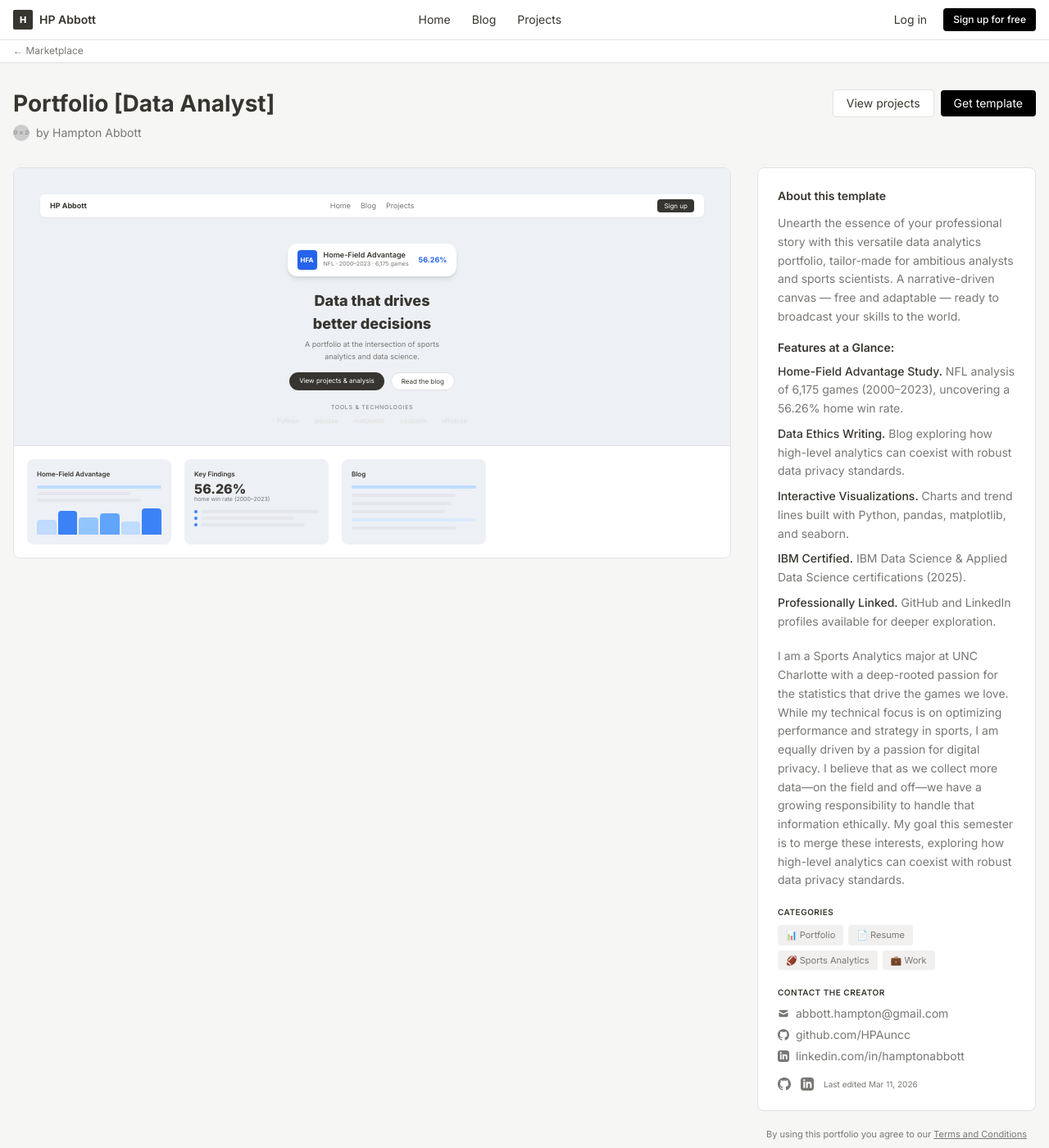
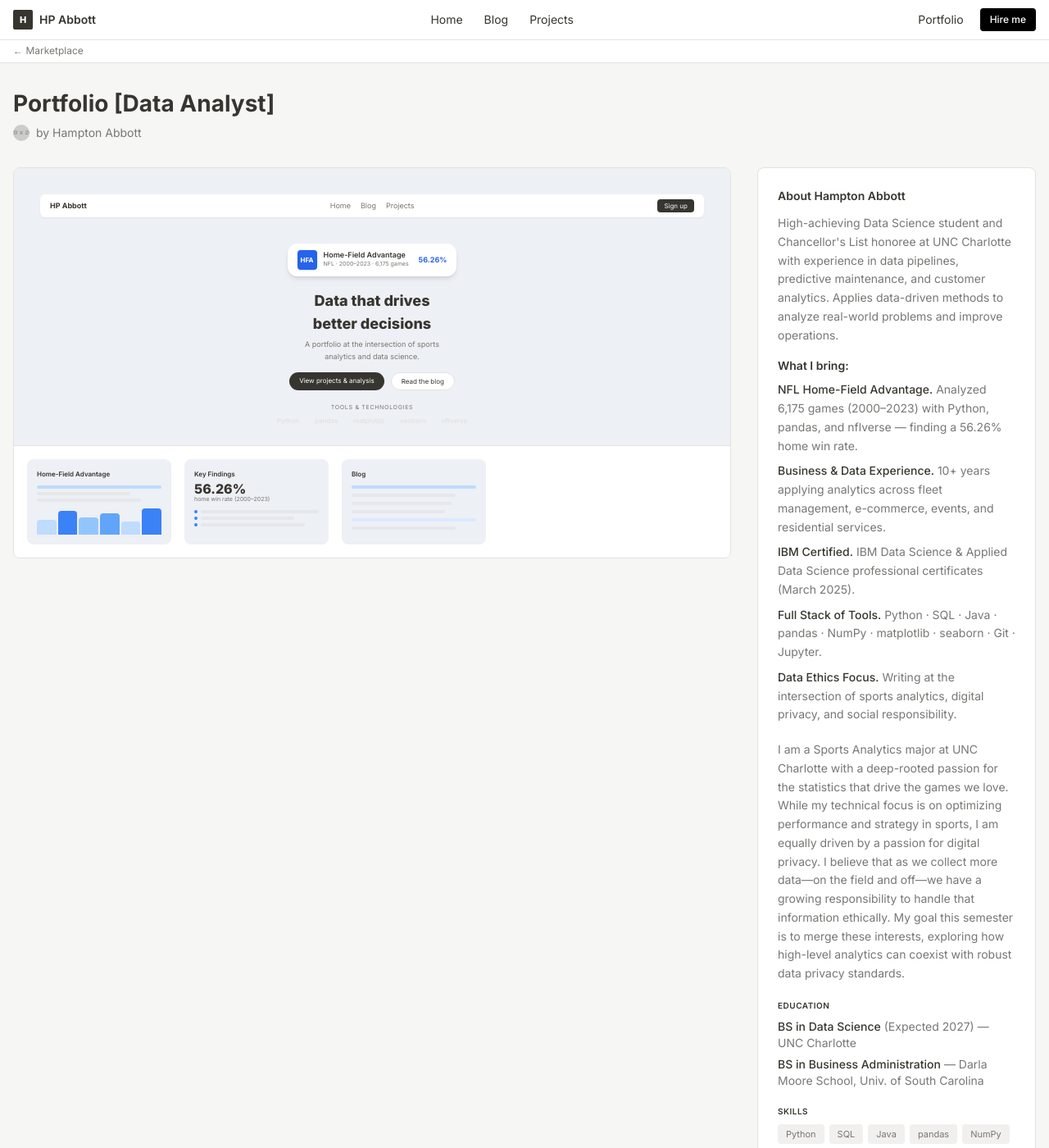
Before and after one commit to HPAuncc/HPAuncc.github.io, a Jekyll site: the page built from index.html, in a window 1280 px wide and 1400 px high. Shown: the whole window at 82% size. Built offline with Jekyll 4.4.1, drawn with Linux system fonts in a browser that asks for light colours; nearby versions of some CDN libraries; some of the changed text lies outside the part shown.

Commit message:
Replace template content with Hampton's real personal info
- Remove View projects / Get template buttons
- Nav: Log in → Portfolio, Sign up for free → Hire me (mailto)
- About panel: real profile statement from resume + real skills + education
- Skills tags: Python, SQL, Java, pandas, NumPy, matplotlib, seaborn, Git, Jupyter, VS Code
- Education: BS Data Science (UNCC 2027) + BS Business Admin (USC)
- Contact: real email, GitHub, LinkedIn
- Remove fake Terms & Conditions note
- Ratings & Reviews → Research & Writing with real stat sidebar (56.26% / 6,175 games)
- Remove all fake star ratings
- Resume/CV card → LinkedIn profile card
- "Browse 18 projects" → "All projects"
- Remove all "Free" labels from cards, replaced with real dates
- "More like this" → "Latest Writing"
- Dark CTA: "Become a creator" → "Let's work together" + real contact CTA
- Letter greeting: "Dear business owner" → "Dear recruiter"
- Footer: Company → Navigate with real links

Co-Authored-By: Claude Sonnet 4.6 <noreply@anthropic.com>

```diff
--- a/index.html
+++ b/index.html
@@ -51,10 +51,10 @@ layout: null
         <a href="/projects" class="px-3 py-1 hl rounded transition-colors">Projects</a>
       </div>
       <div class="flex items-center gap-2 text-sm">
-        <a href="/blog" class="px-3 py-1 text-[#37352f] hl rounded transition-colors hidden sm:block">Log in</a>
-        <a href="https://github.com/HPAuncc" target="_blank" rel="noopener"
+        <a href="/projects" class="px-3 py-1 text-[#37352f] hl rounded transition-colors hidden sm:block">Portfolio</a>
+        <a href="mailto:abbott.hampton@gmail.com"
            class="bg-black text-white text-xs font-medium px-3 py-1.5 rounded hover:bg-gray-800 transition-colors">
-          Sign up for free
+          Hire me
         </a>
       </div>
     </div>
@@ -79,16 +79,6 @@ layout: null
             <img src="https://placehold.co/20x20/37352f/ffffff?text=H" alt="Hampton Abbott" class="w-5 h-5 rounded-full" />
             <span class="text-sm text-[#787774]">by Hampton Abbott</span>
           </div>
-        </div>
-        <div class="flex items-center gap-2 flex-shrink-0">
-          <a href="/projects"
-             class="text-sm border border-[#e3e2e0] bg-white px-4 py-1.5 rounded text-[#37352f] hl transition-colors">
-            View projects
-          </a>
-          <a href="https://github.com/HPAuncc" target="_blank" rel="noopener"
-             class="text-sm bg-black text-white px-4 py-1.5 rounded hover:bg-gray-800 transition-colors">
-            Get template
-          </a>
         </div>
       </div>
 
@@ -183,21 +173,21 @@ layout: null
         <!-- RIGHT: About panel -->
         <div class="space-y-5">
           <div class="bg-white border border-[#e3e2e0] rounded-lg p-6">
-            <h2 class="text-sm font-semibold text-[#37352f] mb-3">About this template</h2>
+            <h2 class="text-sm font-semibold text-[#37352f] mb-3">About Hampton Abbott</h2>
 
             <p class="text-sm text-[#787774] leading-relaxed mb-4">
-              Unearth the essence of your professional story with this versatile data analytics portfolio,
-              tailor-made for ambitious analysts and sports scientists. A narrative-driven canvas — free and
-              adaptable — ready to broadcast your skills to the world.
+              High-achieving Data Science student and Chancellor's List honoree at UNC Charlotte with experience in
+              data pipelines, predictive maintenance, and customer analytics. Applies data-driven methods to
+              analyze real-world problems and improve operations.
             </p>
 
-            <p class="text-sm font-semibold text-[#37352f] mb-2">Features at a Glance:</p>
+            <p class="text-sm font-semibold text-[#37352f] mb-2">What I bring:</p>
             <ul class="space-y-2 text-sm text-[#787774] mb-5 leading-relaxed">
-              <li><span class="font-medium text-[#37352f]">Home-Field Advantage Study.</span> NFL analysis of 6,175 games (2000–2023), uncovering a 56.26% home win rate.</li>
-              <li><span class="font-medium text-[#37352f]">Data Ethics Writing.</span> Blog exploring how high-level analytics can coexist with robust data privacy standards.</li>
-              <li><span class="font-medium text-[#37352f]">Interactive Visualizations.</span> Charts and trend lines built with Python, pandas, matplotlib, and seaborn.</li>
-              <li><span class="font-medium text-[#37352f]">IBM Certified.</span> IBM Data Science &amp; Applied Data Science certifications (2025).</li>
-              <li><span class="font-medium text-[#37352f]">Professionally Linked.</span> GitHub and LinkedIn profiles available for deeper exploration.</li>
+              <li><span class="font-medium text-[#37352f]">NFL Home-Field Advantage.</span> Analyzed 6,175 games (2000–2023) with Python, pandas, and nflverse — finding a 56.26% home win rate.</li>
+              <li><span class="font-medium text-[#37352f]">Business &amp; Data Experience.</span> 10+ years applying analytics across fleet management, e-commerce, events, and residential services.</li>
+              <li><span class="font-medium text-[#37352f]">IBM Certified.</span> IBM Data Science &amp; Applied Data Science professional certificates (March 2025).</li>
+              <li><span class="font-medium text-[#37352f]">Full Stack of Tools.</span> Python · SQL · Java · pandas · NumPy · matplotlib · seaborn · Git · Jupyter.</li>
+              <li><span class="font-medium text-[#37352f]">Data Ethics Focus.</span> Writing at the intersection of sports analytics, digital privacy, and social responsibility.</li>
             </ul>
 
             <p class="text-sm text-[#787774] leading-relaxed mb-5">
@@ -208,17 +198,30 @@ layout: null
               how high-level analytics can coexist with robust data privacy standards.
             </p>
 
-            <!-- Categories -->
-            <p class="text-[10px] font-semibold text-[#37352f] uppercase tracking-wider mb-2">Categories</p>
-            <div class="flex flex-wrap gap-1.5 mb-5">
-              <span class="text-[11px] bg-[#f1f0ef] text-[#787774] px-2.5 py-1 rounded">📊 Portfolio</span>
-              <span class="text-[11px] bg-[#f1f0ef] text-[#787774] px-2.5 py-1 rounded">📄 Resume</span>
-              <span class="text-[11px] bg-[#f1f0ef] text-[#787774] px-2.5 py-1 rounded">🏈 Sports Analytics</span>
-              <span class="text-[11px] bg-[#f1f0ef] text-[#787774] px-2.5 py-1 rounded">💼 Work</span>
+            <!-- Education -->
+            <p class="text-[10px] font-semibold text-[#37352f] uppercase tracking-wider mb-2">Education</p>
+            <div class="space-y-1.5 text-sm text-[#787774] mb-5">
+              <div><span class="font-medium text-[#37352f]">BS in Data Science</span> (Expected 2027) — UNC Charlotte</div>
+              <div><span class="font-medium text-[#37352f]">BS in Business Administration</span> — Darla Moore School, Univ. of South Carolina</div>
             </div>
 
-            <!-- Contact the creator -->
-            <p class="text-[10px] font-semibold text-[#37352f] uppercase tracking-wider mb-2">Contact the creator</p>
+            <!-- Skills tags -->
+            <p class="text-[10px] font-semibold text-[#37352f] uppercase tracking-wider mb-2">Skills</p>
+            <div class="flex flex-wrap gap-1.5 mb-5">
+              <span class="text-[11px] bg-[#f1f0ef] text-[#787774] px-2.5 py-1 rounded">Python</span>
+              <span class="text-[11px] bg-[#f1f0ef] text-[#787774] px-2.5 py-1 rounded">SQL</span>
+              <span class="text-[11px] bg-[#f1f0ef] text-[#787774] px-2.5 py-1 rounded">Java</span>
+              <span class="text-[11px] bg-[#f1f0ef] text-[#787774] px-2.5 py-1 rounded">pandas</span>
+              <span class="text-[11px] bg-[#f1f0ef] text-[#787774] px-2.5 py-1 rounded">NumPy</span>
+              <span class="text-[11px] bg-[#f1f0ef] text-[#787774] px-2.5 py-1 rounded">matplotlib</span>
+              <span class="text-[11px] bg-[#f1f0ef] text-[#787774] px-2.5 py-1 rounded">seaborn</span>
+              <span class="text-[11px] bg-[#f1f0ef] text-[#787774] px-2.5 py-1 rounded">Git / GitHub</span>
+              <span class="text-[11px] bg-[#f1f0ef] text-[#787774] px-2.5 py-1 rounded">Jupyter</span>
+              <span class="text-[11px] bg-[#f1f0ef] text-[#787774] px-2.5 py-1 rounded">VS Code</span>
+            </div>
+
+            <!-- Contact -->
+            <p class="text-[10px] font-semibold text-[#37352f] uppercase tracking-wider mb-2">Contact</p>
             <div class="space-y-1.5 text-sm text-[#787774] mb-4">
               <div class="flex items-center gap-2">
                 <svg class="w-3.5 h-3.5 flex-shrink-0" fill="currentColor" viewBox="0 0 20 20"><path d="M2.003 5.884L10 9.882l7.997-3.998A2 2 0 0016 4H4a2 2 0 00-1.997 1.884z"/><path d="M18 8.118l-8 4-8-4V14a2 2 0 002 2h12a2 2 0 002-2V8.118z"/></svg>
@@ -246,58 +249,50 @@ layout: null
             </div>
           </div>
 
-          <!-- Terms note -->
-          <p class="text-[11px] text-[#787774] text-center">
-            By using this portfolio you agree to our
-            <a href="#" class="underline hover:text-[#37352f]">Terms and Conditions</a>
-          </p>
         </div>
       </div>
     </div>
   </div>
 
-  <!-- ─── RATINGS & REVIEWS ─── -->
+  <!-- ─── RESEARCH & WRITING ─── -->
   <div class="border-t border-[#e3e2e0]">
     <div class="max-w-screen-xl mx-auto px-4 py-10">
-      <h2 class="text-xl font-bold text-[#37352f] mb-6">Ratings &amp; Reviews</h2>
+      <div class="flex items-center justify-between mb-6">
+        <h2 class="text-xl font-bold text-[#37352f]">Research &amp; Writing</h2>
+        <a href="/blog" class="text-sm text-[#787774] hover:underline">All posts →</a>
+      </div>
       <div class="flex flex-col md:flex-row gap-10 md:gap-16">
 
-        <!-- Overall score -->
-        <div class="flex-shrink-0">
-          <div class="text-5xl font-black text-[#37352f] leading-none mb-1">4.9</div>
-          <div class="flex gap-0.5 mb-1"><span class="star text-lg">★</span><span class="star text-lg">★</span><span class="star text-lg">★</span><span class="star text-lg">★</span><span class="star text-lg">★</span></div>
-          <div class="text-xs text-[#787774]">Based on 200+ readings</div>
-          <div class="mt-3 space-y-1.5 w-36">
-            <div class="flex items-center gap-2"><span class="text-xs text-[#787774] w-3">5</span><div class="flex-1 bg-[#e3e2e0] rounded h-1.5 overflow-hidden"><div class="sbar" style="width:82%"></div></div></div>
-            <div class="flex items-center gap-2"><span class="text-xs text-[#787774] w-3">4</span><div class="flex-1 bg-[#e3e2e0] rounded h-1.5 overflow-hidden"><div class="sbar" style="width:14%"></div></div></div>
-            <div class="flex items-center gap-2"><span class="text-xs text-[#787774] w-3">3</span><div class="flex-1 bg-[#e3e2e0] rounded h-1.5 overflow-hidden"><div class="sbar" style="width:4%"></div></div></div>
-            <div class="flex items-center gap-2"><span class="text-xs text-[#787774] w-3">2</span><div class="flex-1 bg-[#e3e2e0] rounded h-1.5 overflow-hidden"><div class="sbar" style="width:0%"></div></div></div>
-            <div class="flex items-center gap-2"><span class="text-xs text-[#787774] w-3">1</span><div class="flex-1 bg-[#e3e2e0] rounded h-1.5 overflow-hidden"><div class="sbar" style="width:0%"></div></div></div>
+        <!-- Key stat sidebar -->
+        <div class="flex-shrink-0 w-full md:w-48">
+          <div class="bg-white border border-[#e3e2e0] rounded-lg p-5 mb-4">
+            <div class="text-3xl font-black text-[#37352f] leading-none mb-0.5">56.26%</div>
+            <div class="text-xs text-[#787774] mb-3">NFL home win rate (2000–2023)</div>
+            <a href="/projects/home-field-advantage" class="text-xs font-semibold text-[#37352f] hover:underline">Read analysis →</a>
+          </div>
+          <div class="bg-white border border-[#e3e2e0] rounded-lg p-5">
+            <div class="text-3xl font-black text-[#37352f] leading-none mb-0.5">6,175</div>
+            <div class="text-xs text-[#787774] mb-1">games analyzed</div>
+            <div class="text-xs text-[#787774]">24 seasons · 2000–2023</div>
           </div>
         </div>
 
-        <!-- Review cards -->
+        <!-- Post cards -->
         <div class="flex-1 space-y-4">
 
-          <!-- Review: HFA quote -->
+          <!-- HFA key finding -->
           <div class="bg-white border border-[#e3e2e0] rounded-lg p-5">
-            <div class="flex items-start justify-between mb-2">
-              <p class="font-semibold text-sm text-[#37352f]">Great analysis of home-field advantage</p>
-              <div class="flex gap-0.5 text-xs flex-shrink-0 ml-2"><span class="star">★</span><span class="star">★</span><span class="star">★</span><span class="star">★</span><span class="star">★</span></div>
-            </div>
+            <p class="font-semibold text-sm text-[#37352f] mb-2">Key Finding: Home-Field Advantage is Real — and Declining</p>
             <p class="text-sm text-[#787774] leading-relaxed">"Across 6,175 regular-season games from 2000–2023, home teams won <strong class="text-[#37352f]">56.26%</strong> of the time. The advantage is real — but it appears weaker than it was in the early 2000s, and 2020 stands out as the most extreme outlier (49.80%)."</p>
             <div class="flex items-center gap-2 mt-3">
               <div class="w-5 h-5 rounded-full bg-[#e3e2e0] flex items-center justify-center text-[7px] font-bold text-[#787774]">H</div>
-              <span class="text-xs text-[#787774]">Hampton Abbott · Jan 16, 2026</span>
+              <a href="/projects/home-field-advantage" class="text-xs text-[#787774] hover:underline">Hampton Abbott · Home-Field Advantage Project</a>
             </div>
           </div>
 
-          <!-- Review: Blog 1 -->
+          <!-- Blog 1 -->
           <div class="bg-white border border-[#e3e2e0] rounded-lg p-5">
-            <div class="flex items-start justify-between mb-2">
-              <p class="font-semibold text-sm text-[#37352f]">Reflecting on Data Science in Social Contexts</p>
-              <div class="flex gap-0.5 text-xs flex-shrink-0 ml-2"><span class="star">★</span><span class="star">★</span><span class="star">★</span><span class="star">★</span><span class="star">★</span></div>
-            </div>
+            <p class="font-semibold text-sm text-[#37352f] mb-2">Reflecting on Data Science in Social Contexts</p>
             <p class="text-sm text-[#787774] leading-relaxed">Exploring how data analytics intersects with social responsibility and ethics — what it means to collect, analyze, and present data with integrity in a data-driven world.</p>
             <div class="flex items-center gap-2 mt-3">
               <div class="w-5 h-5 rounded-full bg-[#e3e2e0] flex items-center justify-center text-[7px] font-bold text-[#787774]">H</div>
@@ -305,12 +300,9 @@ layout: null
             </div>
           </div>
 
-          <!-- Review: Blog 2 -->
+          <!-- Blog 2 -->
           <div class="bg-white border border-[#e3e2e0] rounded-lg p-5">
-            <div class="flex items-start justify-between mb-2">
-              <p class="font-semibold text-sm text-[#37352f]">Ethically Ambiguous Data Modeling: Navigating the Gray Areas</p>
-              <div class="flex gap-0.5 text-xs flex-shrink-0 ml-2"><span class="star">★</span><span class="star">★</span><span class="star">★</span><span class="star">★</span><span class="star">★</span></div>
-            </div>
+            <p class="font-semibold text-sm text-[#37352f] mb-2">Ethically Ambiguous Data Modeling: Navigating the Gray Areas</p>
             <p class="text-sm text-[#787774] leading-relaxed">Navigating the gray areas in data modeling — when algorithms amplify bias and what practitioners can do to build more equitable, transparent systems.</p>
             <div class="flex items-center gap-2 mt-3">
               <div class="w-5 h-5 rounded-full bg-[#e3e2e0] flex items-center justify-center text-[7px] font-bold text-[#787774]">H</div>
@@ -318,12 +310,9 @@ layout: null
             </div>
           </div>
 
-          <!-- Review: Blog 3 -->
+          <!-- Blog 3 -->
           <div class="bg-white border border-[#e3e2e0] rounded-lg p-5">
-            <div class="flex items-start justify-between mb-2">
-              <p class="font-semibold text-sm text-[#37352f]">Opportunity, Agency, and Health: Where Structure Meets Choice</p>
-              <div class="flex gap-0.5 text-xs flex-shrink-0 ml-2"><span class="star">★</span><span class="star">★</span><span class="star">★</span><span class="star">★</span><span class="star">★</span></div>
-            </div>
+            <p class="font-semibold text-sm text-[#37352f] mb-2">Opportunity, Agency, and Health: Where Structure Meets Choice</p>
             <p class="text-sm text-[#787774] leading-relaxed">Where structure meets choice — a look at how data can illuminate the intersection of social opportunity, individual agency, and public health outcomes.</p>
             <div class="flex items-center gap-2 mt-3">
               <div class="w-5 h-5 rounded-full bg-[#e3e2e0] flex items-center justify-center text-[7px] font-bold text-[#787774]">H</div>
@@ -332,7 +321,7 @@ layout: null
           </div>
 
           <div class="text-center pt-1">
-            <a href="/blog" class="text-sm text-[#787774] hover:underline">Load more</a>
+            <a href="/blog" class="text-sm text-[#787774] hover:underline">View all posts →</a>
           </div>
         </div>
       </div>
@@ -344,7 +333,7 @@ layout: null
     <div class="max-w-screen-xl mx-auto px-4 py-10">
       <div class="flex items-center justify-between mb-6">
         <h2 class="text-xl font-bold text-[#37352f]">More by Hampton Abbott</h2>
-        <a href="/projects" class="text-sm text-[#787774] hover:underline">Browse 18 projects →</a>
+        <a href="/projects" class="text-sm text-[#787774] hover:underline">All projects →</a>
       </div>
       <div class="grid grid-cols-2 md:grid-cols-4 gap-4">
 
@@ -358,19 +347,18 @@ layout: null
           </div>
           <div class="p-3 border-t border-[#e3e2e0]">
             <div class="text-xs font-semibold text-[#37352f] mb-0.5">Home-Field Advantage</div>
-            <div class="text-[10px] text-[#787774]">Free</div>
+            <div class="text-[10px] text-[#787774]">NFL · Python · pandas</div>
           </div>
         </a>
 
-        <!-- Resume/CV card -->
-        <a href="https://github.com/HPAuncc" target="_blank" rel="noopener" class="block bg-white border border-[#e3e2e0] rounded-lg overflow-hidden ch">
+        <!-- LinkedIn card -->
+        <a href="https://www.linkedin.com/in/hamptonabbott" target="_blank" rel="noopener" class="block bg-white border border-[#e3e2e0] rounded-lg overflow-hidden ch">
           <div class="bg-[#f1f0ef] p-4 h-24 flex flex-col items-center justify-center gap-1">
-            <svg class="w-7 h-7 text-[#787774]" fill="none" stroke="currentColor" viewBox="0 0 24 24"><path stroke-linecap="round" stroke-linejoin="round" stroke-width="1.5" d="M9 12h6m-6 4h6m2 5H7a2 2 0 01-2-2V5a2 2 0 012-2h5.586a1 1 0 01.707.293l5.414 5.414a1 1 0 01.293.707V19a2 2 0 01-2 2z"/></svg>
-            <div class="text-[9px] text-[#787774]">GitHub</div>
+            <svg class="w-7 h-7 text-blue-600" fill="currentColor" viewBox="0 0 24 24"><path d="M19 0h-14c-2.761 0-5 2.239-5 5v14c0 2.761 2.239 5 5 5h14c2.762 0 5-2.239 5-5v-14c0-2.761-2.238-5-5-5zm-11 19h-3v-11h3v11zm-1.5-12.268c-.966 0-1.75-.79-1.75-1.764s.784-1.764 1.75-1.764 1.75.79 1.75 1.764-.783 1.764-1.75 1.764zm13.5 12.268h-3v-5.604c0-3.368-4-3.113-4 0v5.604h-3v-11h3v1.765c1.396-2.586 7-2.777 7 2.476v6.759z"/></svg>
           </div>
           <div class="p-3 border-t border-[#e3e2e0]">
-            <div class="text-xs font-semibold text-[#37352f] mb-0.5">Resume / CV</div>
-            <div class="text-[10px] text-[#787774]">Free</div>
+            <div class="text-xs font-semibold text-[#37352f] mb-0.5">LinkedIn Profile</div>
+            <div class="text-[10px] text-[#787774]">in/hamptonabbott</div>
           </div>
         </a>
 
@@ -402,7 +390,7 @@ layout: null
   <!-- ─── MORE LIKE THIS (blog posts) ─── -->
   <div class="border-t border-[#e3e2e0]">
     <div class="max-w-screen-xl mx-auto px-4 py-10">
-      <h2 class="text-xl font-bold text-[#37352f] mb-6">More like this</h2>
+      <h2 class="text-xl font-bold text-[#37352f] mb-6">Latest Writing</h2>
       <div class="grid md:grid-cols-3 gap-4">
 
         <!-- Blog 1 -->
@@ -423,7 +411,7 @@ layout: null
                 <div class="w-4 h-4 rounded-full bg-[#e3e2e0] flex items-center justify-center text-[6px] font-bold text-[#787774]">H</div>
                 <span class="text-[9px] text-[#787774]">Hampton Abbott</span>
               </div>
-              <span class="text-[9px] text-[#787774]">Free</span>
+              <span class="text-[9px] text-[#787774]">Jan 2026</span>
             </div>
             <div class="text-xs font-semibold text-[#37352f] leading-snug">Reflecting on Data Science in Social Contexts</div>
           </div>
@@ -451,7 +439,7 @@ layout: null
                 <div class="w-4 h-4 rounded-full bg-[#e3e2e0] flex items-center justify-center text-[6px] font-bold text-[#787774]">H</div>
                 <span class="text-[9px] text-[#787774]">Hampton Abbott</span>
               </div>
-              <span class="text-[9px] text-[#787774]">Free</span>
+              <span class="text-[9px] text-[#787774]">Jan 2026</span>
             </div>
             <div class="text-xs font-semibold text-[#37352f] leading-snug">Ethically Ambiguous Data Modeling</div>
           </div>
@@ -468,7 +456,7 @@ layout: null
                 <div class="w-4 h-4 rounded-full bg-[#e3e2e0] flex items-center justify-center text-[6px] font-bold text-[#787774]">H</div>
                 <span class="text-[9px] text-[#787774]">Hampton Abbott</span>
               </div>
-              <span class="text-[9px] text-[#787774]">Free</span>
+              <span class="text-[9px] text-[#787774]">Feb 2026</span>
             </div>
             <div class="text-xs font-semibold text-[#37352f] leading-snug">Opportunity, Agency, and Health</div>
           </div>
@@ -528,17 +516,17 @@ layout: null
   <div class="border-t border-[#e3e2e0] bg-[#0d1b36]">
     <div class="max-w-screen-xl mx-auto px-4 py-16">
 
-      <!-- Submit / tagline heading -->
+      <!-- CTA heading -->
       <div class="text-center mb-12">
         <h2 class="text-2xl md:text-3xl lg:text-4xl font-black text-white tracking-tight leading-snug mb-2">
-          Become a creator
+          Let's work together
         </h2>
         <p class="text-white/50 text-sm max-w-md mx-auto mb-6">
-          Submit your analysis to the portfolio, get featured, and even get paid — all in just a few clicks.
+          Open to data analyst roles, sports analytics projects, and freelance analytics work. Charlotte, NC — available remotely.
         </p>
-        <a href="/projects"
+        <a href="mailto:abbott.hampton@gmail.com"
            class="inline-flex items-center gap-1.5 bg-white text-[#37352f] font-semibold text-sm px-5 py-2 rounded hover:bg-gray-100 transition-colors">
-          Get started →
+          Get in touch →
         </a>
       </div>
 
@@ -547,7 +535,7 @@ layout: null
         <div class="relative">
           <div class="bg-white rounded-2xl p-8 md:p-10 shadow-2xl relative z-10">
             <div class="flex items-center gap-2 mb-6">
-              <span class="text-xs text-[#787774] font-semibold uppercase tracking-widest">Dear business owner,</span>
+              <span class="text-xs text-[#787774] font-semibold uppercase tracking-widest">Dear recruiter,</span>
               <span class="text-[#e3e2e0] text-xs">✉</span>
             </div>
             <p class="text-sm text-[#787774] leading-relaxed mb-4">
@@ -618,11 +606,11 @@ layout: null
 
         <!-- Company -->
         <div>
-          <h3 class="text-[10px] font-semibold text-[#37352f] uppercase tracking-wider mb-3">Company</h3>
+          <h3 class="text-[10px] font-semibold text-[#37352f] uppercase tracking-wider mb-3">Navigate</h3>
           <ul class="space-y-2 text-sm text-[#787774]">
-            <li><a href="/" class="hover:text-[#37352f] transition-colors">About us</a></li>
+            <li><a href="/" class="hover:text-[#37352f] transition-colors">Home</a></li>
             <li><a href="/blog" class="hover:text-[#37352f] transition-colors">Blog</a></li>
-            <li><a href="/projects" class="hover:text-[#37352f] transition-colors">Careers</a></li>
+            <li><a href="/projects" class="hover:text-[#37352f] transition-colors">Projects</a></li>
           </ul>
         </div>
 
```
